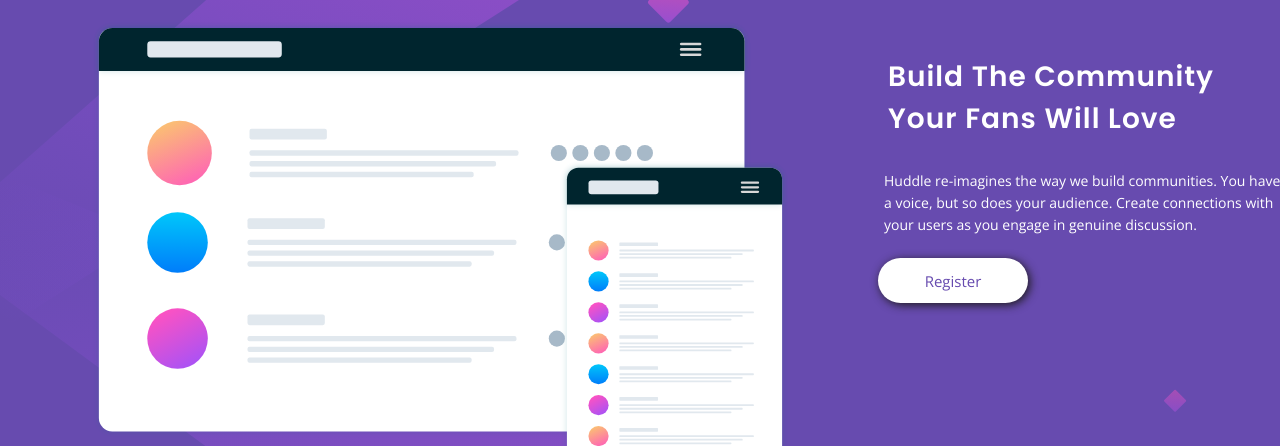
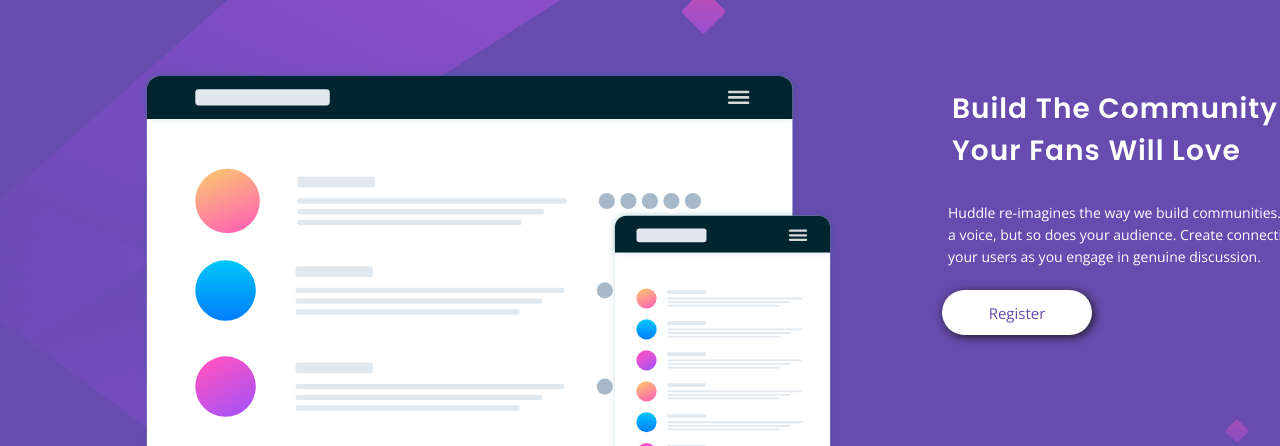
Before and after one commit to GerriEzeocha/huddle-landing-page-with-single-introductory-section-master, a plain HTML site: page index.html in a window 1280 px wide. Shown: the part 175-621 px from the top of the page. Drawn offline with nearby package versions, Linux system fonts and the light colour scheme.

Commit message:
additional layout updates

```diff
--- a/scss/_globals.scss
+++ b/scss/_globals.scss
@@ -23,11 +23,13 @@
     padding: 0;
     display: flex;
     flex-direction: column;
+    height: 100%;
 
     @include breakpoints(laptop){
         background-image: url(/images/bg-desktop.svg);
         background-repeat: no-repeat;
-        background-size: contain;
+        background-size: cover;
+
     }
 
 }
--- a/scss/_mainStructure.scss
+++ b/scss/_mainStructure.scss
@@ -13,8 +13,9 @@
     }
 
     @include breakpoints(laptop){
-        padding: 2rem;
+        padding: 4rem;
         display: flex;
+        height: 100vh;
         flex-direction: row;
         background-image: none;
         overflow: hidden;
@@ -41,7 +42,8 @@
     }
 
     @include breakpoints(laptop){
-        height: 0;
+        height: 750px;
+        padding: 1rem;
     }
 }
 
--- a/scss/_pageStyles.scss
+++ b/scss/_pageStyles.scss
@@ -28,6 +28,7 @@
     }
 
     @include breakpoints(laptop){
+        height: 550px;
         width: 51rem;
         padding: 37px;
 
```
Also changed, not shown: scss/style.css, 1 other file.
